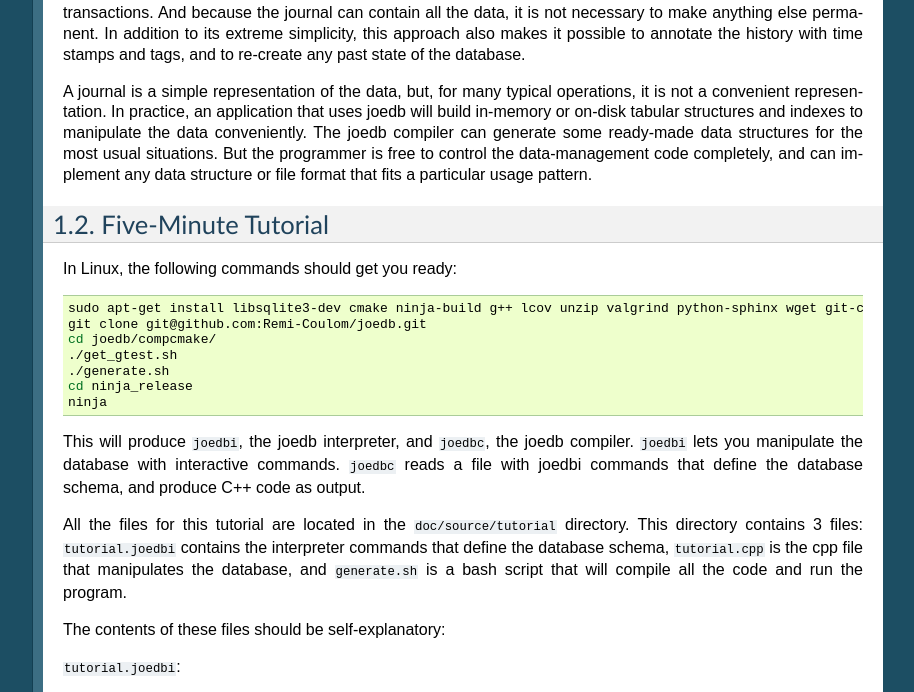
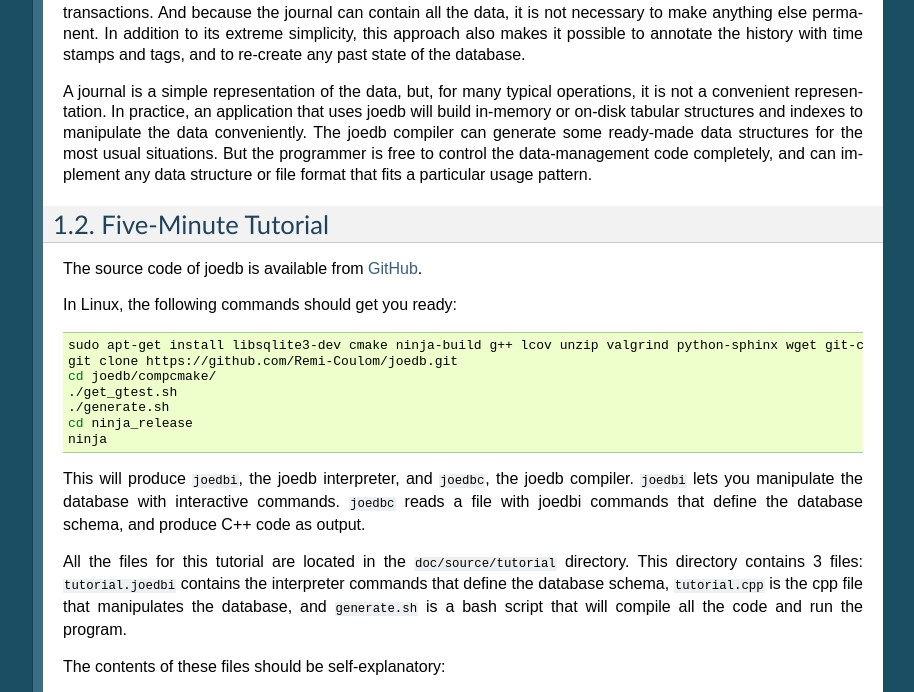
Before and after one commit to Remi-Coulom/joedb, a Sphinx documentation site: the page built from doc/source/intro.rst, in a window 1280 px wide and 900 px high, scrolled down 741 px, cut to the strip 0-692 px from the top of the window. Shown: the whole strip, without its empty margins (187-1101 px from the left). Built offline with Sphinx 7.4.7, drawn with Linux system fonts in a browser that asks for light colours; formulas are drawn with MathJax 3.

Commit message:
improved GitHub link

```diff
--- a/doc/source/intro.rst
+++ b/doc/source/intro.rst
@@ -23,12 +23,14 @@ A journal is a simple representation of the data, but, for many typical operatio
 Five-Minute Tutorial
 --------------------
 
+The source code of joedb is available from `GitHub <https://github.com/Remi-Coulom/joedb>`_.
+
 In Linux, the following commands should get you ready:
 
 .. code-block:: bash
 
     sudo apt-get install libsqlite3-dev cmake ninja-build g++ lcov unzip valgrind python-sphinx wget git-core
-    git clone git@github.com:Remi-Coulom/joedb.git
+    git clone https://github.com/Remi-Coulom/joedb.git
     cd joedb/compcmake/
     ./get_gtest.sh
     ./generate.sh
```
